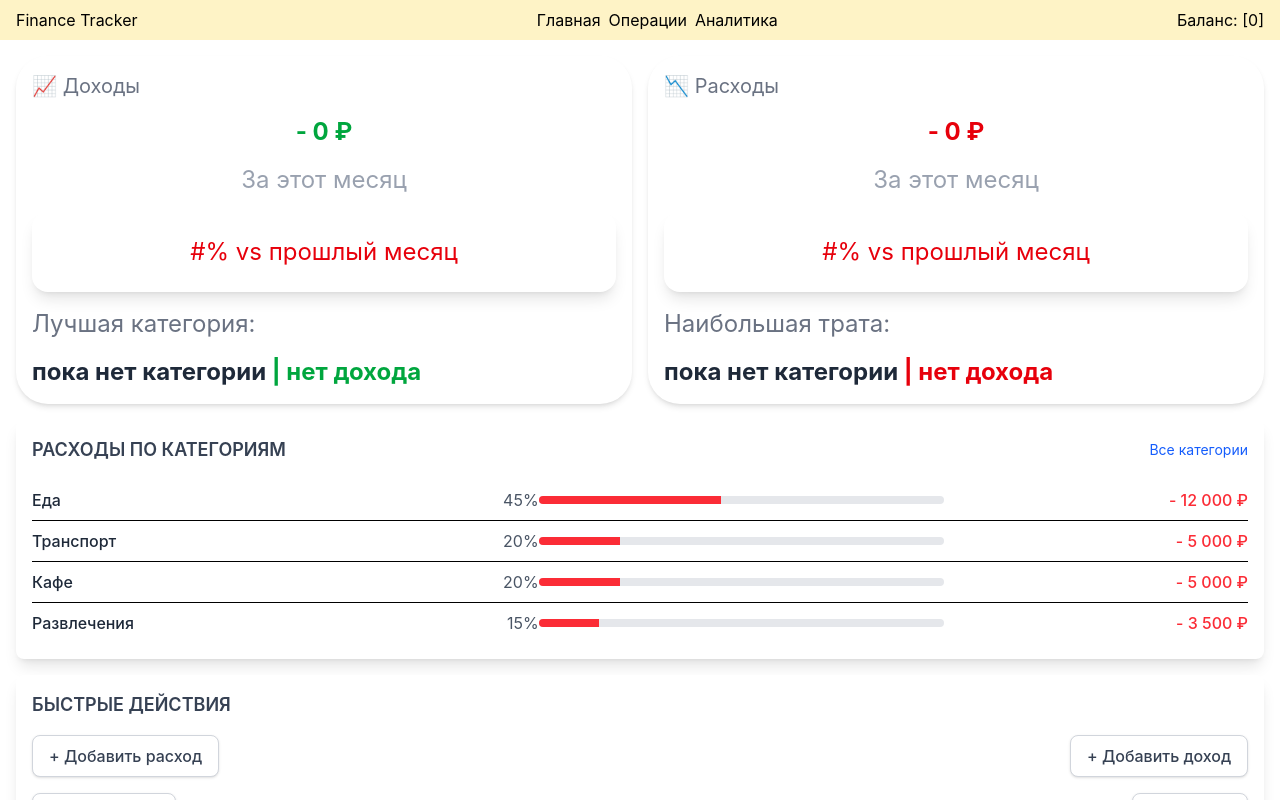
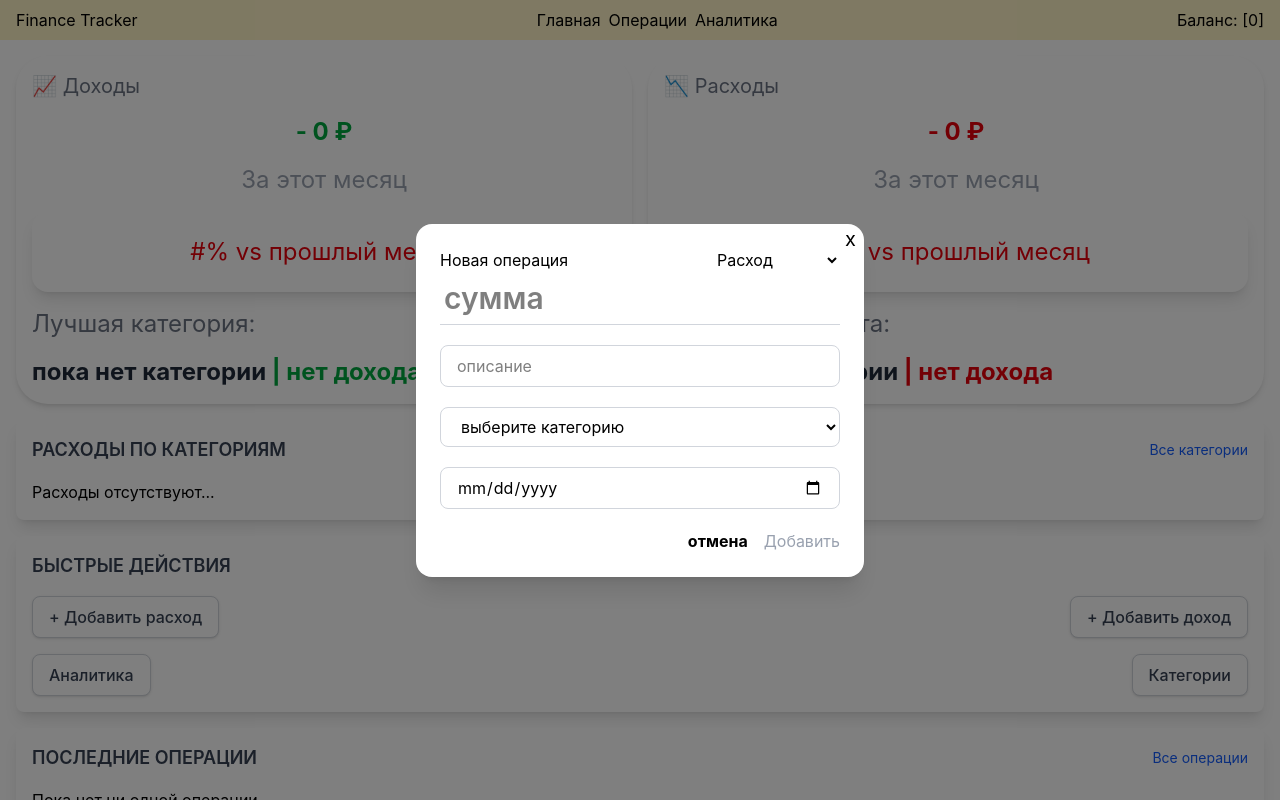
Before and after one commit to rT0210/finance-tracker, a React (Vite) app: page / in a window 1280 px wide. Both pictures are taken after a click on the button "+ Добавить расход". Shown: the top 800 px of the page. Built offline with nearby package versions, Linux system fonts and the light colour scheme.

Commit message:
finished home page, add analytics page

```diff
--- a/package.json
+++ b/package.json
@@ -16,6 +16,7 @@
     "react-dom": "^19.2.5",
     "react-redux": "^9.2.0",
     "react-router-dom": "^7.14.2",
+    "recharts": "^3.8.1",
     "tailwindcss": "^4.2.4"
   },
   "devDependencies": {
--- a/src/components/expensesByCategory/ExpensesByCategory.tsx
+++ b/src/components/expensesByCategory/ExpensesByCategory.tsx
@@ -1,13 +1,41 @@
+import { useSelector } from "react-redux";
 import { formatAmount } from "../../utils/formatAmount";
+import type { RootState } from "../../store/store";
 
-const categories = [
-  { name: "Еда", percent: 45, amount: -12000 },
-  { name: "Транспорт", percent: 20, amount: -5000 },
-  { name: "Кафе", percent: 20, amount: -5000 },
-  { name: "Развлечения", percent: 15, amount: -3500 },
-];
 
 const ExpensesByCategory = () => {
+  const transactions = useSelector(
+    (state: RootState) => state.transaction.transactions,
+  );
+
+  const current = new Date().toISOString().slice(0, 7);
+
+
+
+  const filterTransaction = () => {
+    return transactions
+      .filter((transaction) => transaction.date.startsWith(current))
+      .filter((transaction) => transaction.amount < 0);
+  };
+
+  const transactionCategory: Record<string, number> = {};
+
+  filterTransaction().forEach((transaction) => {
+    if (transactionCategory[transaction.category]) {
+      transactionCategory[transaction.category] += transaction.amount;
+    } else {
+      transactionCategory[transaction.category] = transaction.amount;
+    }
+  });
+
+  const totalExpense = Object.values(transactionCategory).reduce((acc, value) => acc + value, 0)
+
+  const expenseByCategory = Object.entries(transactionCategory).map(([name, amount]) => ({
+    name,
+    amount,
+    percent: Math.round((amount / totalExpense) * 100)
+  })).sort((a, b) => b.percent - a.percent)
+
   return (
     <div className="rounded-lg shadow-lg p-4 bg-white mb-4">
       <div className="flex justify-between items-center mb-4">
@@ -19,7 +47,7 @@ const ExpensesByCategory = () => {
         </button>
       </div>
       <ul>
-        {categories.map((category) => (
+        {expenseByCategory.length !== 0 ? expenseByCategory.map((category) => (
           <li
             key={category.name}
             className="flex justify-between items-center py-2 border-b last:border-0"
@@ -38,7 +66,7 @@ const ExpensesByCategory = () => {
               {formatAmount(category.amount)}
             </p>
           </li>
-        ))}
+        )) : <li>Расходы отсутствуют...</li>}
       </ul>
     </div>
   );
--- a/src/components/quickActions/QuickActions.tsx
+++ b/src/components/quickActions/QuickActions.tsx
@@ -1,18 +1,66 @@
-import { Link } from "react-router-dom"
+import { useState } from "react";
+import { Link } from "react-router-dom";
+import TransactionModal from "../transactionModal/TransactionModal";
 
 const QuickActions = () => {
+  const [isShowModal, setIsShowModal] = useState<boolean>(false);
+  const [currentType, setCurrentType] = useState<"Доход" | "Расход">("Доход");
+  const closeModal = () => setIsShowModal(false);
   return (
     <div className="flex flex-col rounded-lg shadow-lg p-4 bg-white mb-4">
-            <h2 className="text-lg font-semibold text-gray-700 mb-4">БЫСТРЫЕ ДЕЙСТВИЯ</h2>
+      <h2 className="text-lg font-semibold text-gray-700 mb-4">
+        БЫСТРЫЕ ДЕЙСТВИЯ
+      </h2>
       <div className="flex mb-4 justify-between">
-                <button className="bg-white border border-gray-300 shadow-sm rounded-lg py-2 px-4 font-medium text-gray-700 hover:bg-gray-50">+ Добавить расход</button>
-                <button className="bg-white border border-gray-300 shadow-sm rounded-lg py-2 px-4 font-medium text-gray-700 hover:bg-gray-50">+ Добавить доход</button>
+        <button
+          className="bg-white border border-gray-300 shadow-sm rounded-lg py-2 px-4 font-medium text-gray-700 hover:bg-gray-50"
+          onClick={() => {
+            setIsShowModal(true);
+            setCurrentType("Расход");
+          }}
+        >
+          + Добавить расход
+        </button>
+        <button
+          className="bg-white border border-gray-300 shadow-sm rounded-lg py-2 px-4 font-medium text-gray-700 hover:bg-gray-50"
+          onClick={() => {
+            setIsShowModal(true);
+            setCurrentType("Доход");
+          }}
+        >
+          + Добавить доход
+        </button>
       </div>
       <div className="flex justify-between">
-                <Link to={"/"} className="bg-white border border-gray-300 shadow-sm rounded-lg py-2 px-4 font-medium text-gray-700 hover:bg-gray-50">Полный отчет</Link>
-                <Link to={"/"} className="bg-white border border-gray-300 shadow-sm rounded-lg py-2 px-4 font-medium text-gray-700 hover:bg-gray-50">Категории</Link>
+        <Link
+          to={"/analytics"}
+          className="bg-white border border-gray-300 shadow-sm rounded-lg py-2 px-4 font-medium text-gray-700 hover:bg-gray-50"
+        >
+          Аналитика
+        </Link>
+        <Link
+          to={"/categories"}
+          className="bg-white border border-gray-300 shadow-sm rounded-lg py-2 px-4 font-medium text-gray-700 hover:bg-gray-50"
+        >
+          Категории
+        </Link>
       </div>
+      {isShowModal && (
+        <TransactionModal
+          closeModal={closeModal}
+          currentTransaction={{
+            id: 0,
+            description: "",
+            amount: 0,
+            date: "",
+            category: "",
+            type: currentType,
+            typeTransaction: "add",
+            unchangeableAction: true,
+          }}
+        />
+      )}
     </div>
-    )
-}
-export default QuickActions
+  );
+};
+export default QuickActions;
--- a/src/components/recentTransactions/RecentTransactions.tsx
+++ b/src/components/recentTransactions/RecentTransactions.tsx
@@ -17,12 +17,12 @@ const RecentTransactions = () => {
         <h2 className="text-lg font-semibold text-gray-700">
           ПОСЛЕДНИЕ ОПЕРАЦИИ
         </h2>
-        <Link to={"transactions"} className="text-sm text-blue-600 hover:underline">
+        <Link to={"/transactions"} className="text-sm text-blue-600 hover:underline">
           Все операции
         </Link>
       </div>
       <ul>
-        {latestOperations.map((elem) => (
+        {latestOperations.length !== 0 ? latestOperations.map((elem) => (
           <li
             key={elem.id}
             className="flex justify-between items-center border-b last:border-0 py-2"
@@ -35,7 +35,7 @@ const RecentTransactions = () => {
             </p>
             <p className="w-1/6 text-right">{formatDate(elem.date)}</p>
           </li>
-        ))}
+        )) : <li>Пока нет ни одной операции...</li>}
       </ul>
     </div>
   );
--- a/src/components/transactionModal/TransactionModal.tsx
+++ b/src/components/transactionModal/TransactionModal.tsx
@@ -14,6 +14,7 @@ type currentTransactionType = {
   category: string;
   type: "Доход" | "Расход";
   typeTransaction: "change" | "remove" | "add";
+  unchangeableAction?: true
 };
 
 type PropsType = {
@@ -77,7 +78,7 @@ const TransactionModal = ({ closeModal, currentTransaction }: PropsType) => {
               }
             }}
             value={type}
-            disabled={currentTransaction.typeTransaction === "remove"}
+            disabled={currentTransaction.typeTransaction === "remove" || currentTransaction.unchangeableAction}
           >
             <option value="" disabled>
               выберите тип
--- /dev/null
+++ b/src/pages/analytics/Analytics.tsx
@@ -0,0 +1,90 @@
+import { useSelector } from "react-redux";
+import {
+  PieChart,
+  Pie,
+  Cell,
+  Tooltip,
+  Legend,
+  ResponsiveContainer,
+} from "recharts";
+import type { RootState } from "../../store/store";
+import { formatAmount } from "../../utils/formatAmount";
+
+const COLORS = [
+  "#8884d8",
+  "#82ca9d",
+  "#ffc658",
+  "#ff8042",
+  "#0088fe",
+  "#00c49f",
+  "#ffbb28",
+  "#ff7c43",
+  "#d0ed57",
+];
+
+const Analytics = () => {
+  const transactions = useSelector(
+    (state: RootState) => state.transaction.transactions,
+  );
+  const currentDate = new Date().toISOString().slice(0, 7);
+
+  const filterTransaction = () => {
+    return transactions
+      .filter((transaction) => transaction.date.startsWith(currentDate))
+      .filter((transaction) => transaction.amount < 0);
+  };
+  const transactionCategory: Record<string, number> = {};
+  filterTransaction().forEach((transaction) => {
+    if (transactionCategory[transaction.category]) {
+      transactionCategory[transaction.category] += transaction.amount;
+    } else {
+      transactionCategory[transaction.category] = transaction.amount;
+    }
+  });
+  const data = Object.entries(transactionCategory).map(
+    ([category, amount]) => ({
+      category,
+      amount: Math.abs(amount),
+    }),
+  );
+  console.log(data);
+  const totalExpense = data.reduce((acc, value) => acc + value.amount, 0);
+
+  return (
+    <div>
+      <div className="max-w-7xl mx-auto pt-4">
+        <div className="text-center mb-6">
+          <p className="text-sm text-gray-500 uppercase tracking-wide">
+            Общая сумма расходов
+          </p>
+          <p className="text-3xl font-bold text-red-600">
+            {formatAmount(-totalExpense)}
+          </p>
+        </div>
+        <ResponsiveContainer width="100%" height={400}>
+          <PieChart>
+            <Pie
+              data={data}
+              dataKey="amount" // ← должно совпадать с ключом в данных
+              nameKey="category" // ← должно совпадать с ключом для названия
+              cx="50%"
+              cy="50%"
+              outerRadius={100}
+              label
+            >
+              {data.map((_, index) => (
+                <Cell
+                  key={`cell-${index}`}
+                  fill={COLORS[index % COLORS.length]}
+                />
+              ))}
+            </Pie>
+            <Tooltip />
+            <Legend />
+          </PieChart>
+        </ResponsiveContainer>
+      </div>
+    </div>
+  );
+};
+export default Analytics;
--- /dev/null
+++ b/src/pages/categories/Categories.tsx
@@ -0,0 +1,10 @@
+const Categories = () => {
+  return (
+    <div>
+      <div className="max-w-7xl mx-auto">
+        Страница категории пока в разработке!
+      </div>
+    </div>
+  );
+};
+export default Categories;
--- a/src/pages/home/Home.tsx
+++ b/src/pages/home/Home.tsx
@@ -16,5 +16,3 @@ const Home = () => {
   );
 };
 export default Home;
-
-/* onClick={() => dispatch(addTransaction({id: Date.now(), description: "test", amount: 10, date: new Date(), category: "еда"}))} */
--- a/src/router/router.tsx
+++ b/src/router/router.tsx
@@ -2,11 +2,15 @@ import { createBrowserRouter } from "react-router-dom";
 import Layout from "../components/layout/Layout";
 import Home from "../pages/home/Home";
 import TransactionsPage from "../pages/transactionsPage/TransactionsPage";
+import Categories from "../pages/categories/Categories";
+import Analytics from "../pages/analytics/Analytics";
 
 const router = createBrowserRouter([
     {path: "/", element: <Layout />, children: [
         {index: true, element: <Home />},
-        {path: "transactions", element: <TransactionsPage />}
+        {path: "transactions", element: <TransactionsPage />},
+        {path: "categories", element: <Categories />},
+        {path: "analytics", element: <Analytics />}
     ]}
 ])
 
```
Also changed, not shown: 1 other file (tests, documents, lock files or other folders). Lines whose indentation alone changed are shown as unchanged.
